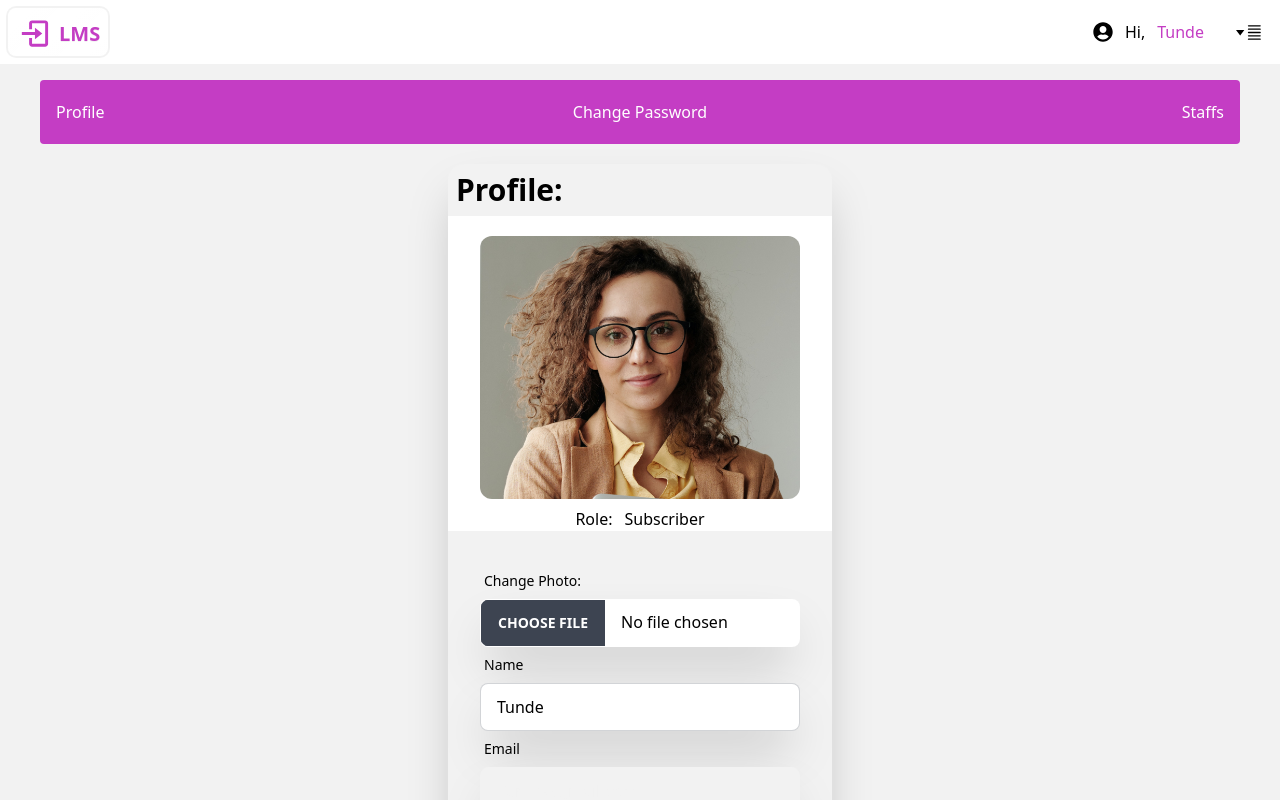
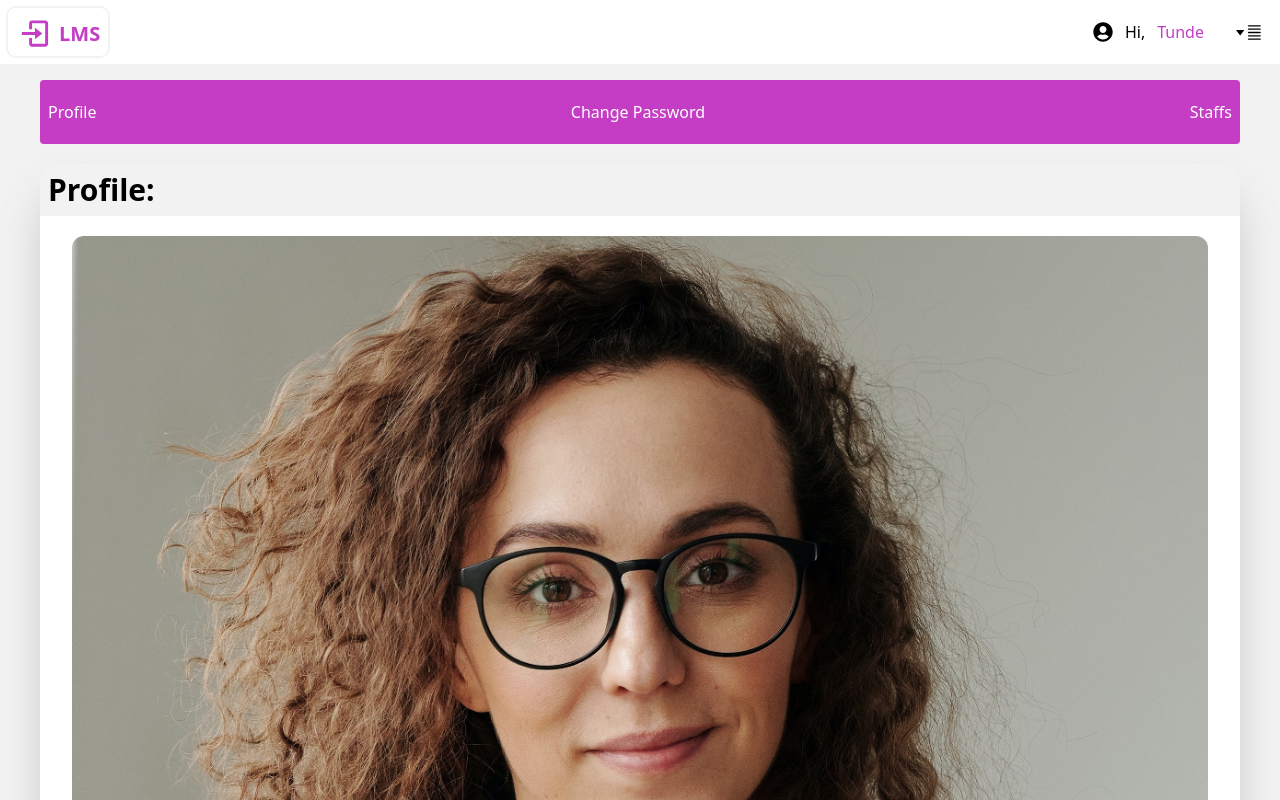
Before and after one commit to Twise007/lms, a React (Create React App) app: page /profile in a window 1280 px wide. Shown: the top 800 px of the page. Built offline with nearby package versions, Linux system fonts and the light colour scheme.

Commit message:
active class

```diff
--- a/src/components/PageMenu.jsx
+++ b/src/components/PageMenu.jsx
@@ -5,17 +5,17 @@ const PageMenu = () => {
   return (
     <div className="navbar bg-bg-purple text-bg-white w-full rounded ">
         <div className='navbar-start '>
-            <NavLink to="/profile" className="hover:bg-bg-white p-2 hover:p-2 rounded hover:text-bg-purple active:bg-amber-500" >
+            <NavLink to="/profile" className="hover:bg-bg-white pr-1 hover:p-2 rounded hover:text-bg-purple" activeClassName='!text-bg-purple !bg-bg-white' >
                 Profile
             </NavLink>
         </div>
         <div className='navbar-center '>
-            <NavLink to="/changepassword" className="hover:bg-bg-white p-2 hover:p-2 rounded hover:text-bg-purple ">
+            <NavLink to="/changepassword" className="hover:bg-bg-white pr-1 hover:p-2 rounded hover:text-bg-purple" activeClassName='!text-bg-purple !bg-bg-white'>
                 Change Password
             </NavLink>
         </div>
         <div className='navbar-end '>
-            <NavLink to="/staffslist" className="hover:bg-bg-white p-2 hover:p-2 rounded hover:text-bg-purple ">
+            <NavLink to="/staffslist" className="hover:bg-bg-white hover:p-2 rounded hover:text-bg-purple" activeClassName='!text-bg-purple !bg-bg-white'>
                 Staffs
             </NavLink>
         </div>
--- a/src/pages/change password/ChangePassword.jsx
+++ b/src/pages/change password/ChangePassword.jsx
@@ -22,7 +22,7 @@ const changePassword = () => {};
     <div className='bg-bg-off-white  min-h-screen pt-20 px-10'>
       <PageMenu />
       <div className='hero'>
-        <div className="card w-96 bg-bg-off-white text-bg-black shadow-2xl my-5 ">
+        <div className="card  bg-bg-off-white text-bg-black shadow-2xl my-5 ">
           <h1 className='text-bg-black text-3xl font-bold p-2 '>Change Password:</h1>
           <div className="card-body text-center">
             <form onSubmit={changePassword}>
--- a/src/pages/profile/Profile.jsx
+++ b/src/pages/profile/Profile.jsx
@@ -32,14 +32,13 @@ const profile = () => {};
   return (
     <div className='bg-bg-off-white  min-h-screen pt-20 px-10'>
       <PageMenu />
-      <div className='hero'>
-        <div className="card w-96 bg-bg-off-white text-bg-black shadow-2xl my-5 ">
+        <div className="card bg-bg-off-white text-bg-black shadow-2xl my-5 ">
           <h1 className='text-bg-black text-3xl font-bold p-2 '>Profile:</h1>
           <div className='text-center bg-white'>
             <figure className="mx-8 pt-5">
             <img src={student} alt="profile img" className="rounded-xl" />
             </figure>
-            <h3 className='mt-2'>Role:<span className='pl-3'>Subscriber</span></h3>
+            <h3 className='mt-2 text-bg-purple text-2xl'>Role:<span className='pl-3 text-bg-black text-xl'>Admin</span></h3>
           </div>
           <div className="card-body text-center">
             <form onSubmit={profile}>
@@ -81,7 +80,6 @@ const profile = () => {};
             </form>
           </div>
         </div>
-      </div>
     </div>
   )
 }
--- a/src/pages/staffs/StaffsList.jsx
+++ b/src/pages/staffs/StaffsList.jsx
@@ -17,7 +17,7 @@ const StaffsList = () => {
     </div>
 
     <div className='overflow-x-auto bg-bg-off-white rounded-box shadow-xl mt-5 text-bg-black'>
-      <table className="table w-full bg-bg-off-white!important">
+      <table className="table w-full bg-bg-purple!important">
         <thead className='text-bg-white'>
           <tr>
             <th>s/n</th>
```
